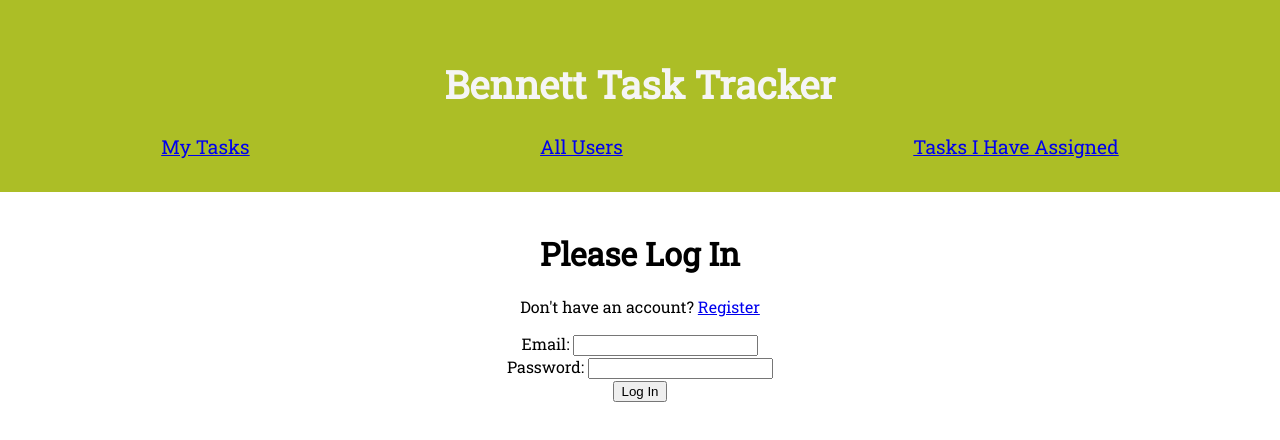
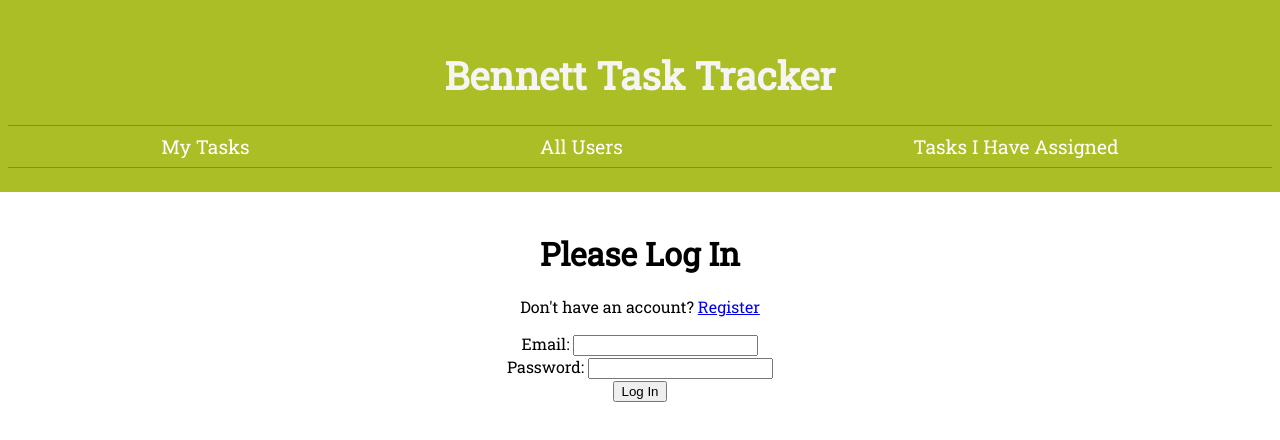
Before and after one commit to alexpitsikoulis/bennett_task_tracker, a React (Create React App) app in the folder client/: page /login in a window 1280 px wide. Shown: the top 440 px of the page. Built offline with nearby package versions, Linux system fonts and the light colour scheme; the HTML template or start-up script is replaced by a standard one.

Commit message:
fixed the put route for editing users

```diff
--- a/client/src/App.css
+++ b/client/src/App.css
@@ -65,11 +65,18 @@ nav {
   display: flex;
   justify-content: space-around;
   font-size: 1.2em;
+  border-top: 1px solid grey;
+  border-bottom: 1px solid grey;
+  padding: 1vh;
 }
 
 header h1 {
   color: rgb(245, 245, 245);
   font-size: 3vw;
+}
+
+.users-header {
+  font-size: 3em;
 }
 
 .logout {
--- a/client/src/components/Header.jsx
+++ b/client/src/components/Header.jsx
@@ -11,15 +11,25 @@ class Header extends Component {
   };
 
   render() {
+    const navLinkStyles = {
+      color: "white",
+      textDecoration: "none"
+    };
     return (
       <header className="header">
         <Link to="/" style={{ textDecoration: "none" }}>
           <h1>Bennett Task Tracker</h1>
         </Link>
         <nav>
-          <a href={`/${this.props.auth.user.id}`}>My Tasks</a>
-          <Link to="/">All Users</Link>
-          <Link to="/tasksAssigned">Tasks I Have Assigned</Link>
+          <a href={`/${this.props.auth.user.id}`} style={navLinkStyles}>
+            My Tasks
+          </a>
+          <Link to="/" style={navLinkStyles}>
+            All Users
+          </Link>
+          <Link to="/tasksAssigned" style={navLinkStyles}>
+            Tasks I Have Assigned
+          </Link>
         </nav>
         {this.props.auth.user.name ? (
           <div className="logout">
--- a/client/src/components/Home.jsx
+++ b/client/src/components/Home.jsx
@@ -46,8 +46,8 @@ class Home extends Component {
       });
     return (
       <div>
-        <h1>All Users</h1>
-        {userList}
+        <h1 className="users-header">All Users</h1>
+        <div className="users-list">{userList}</div>
       </div>
     );
   }
```
Also changed, not shown: 1 other file (tests, documents, lock files or other folders).
